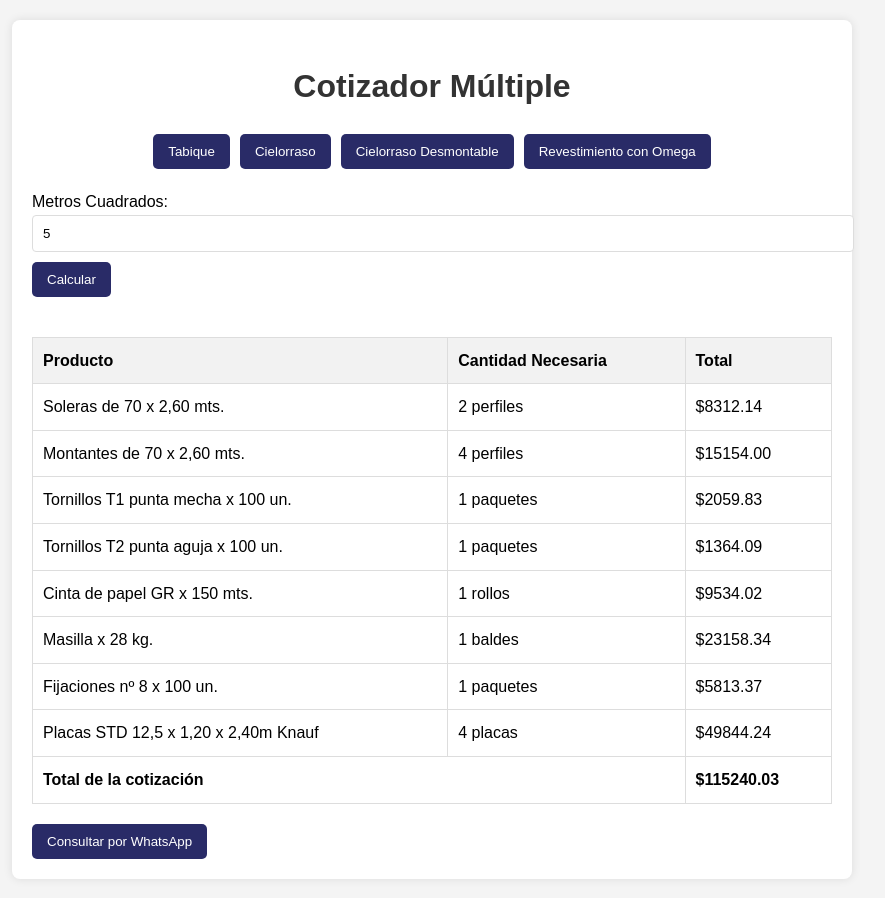
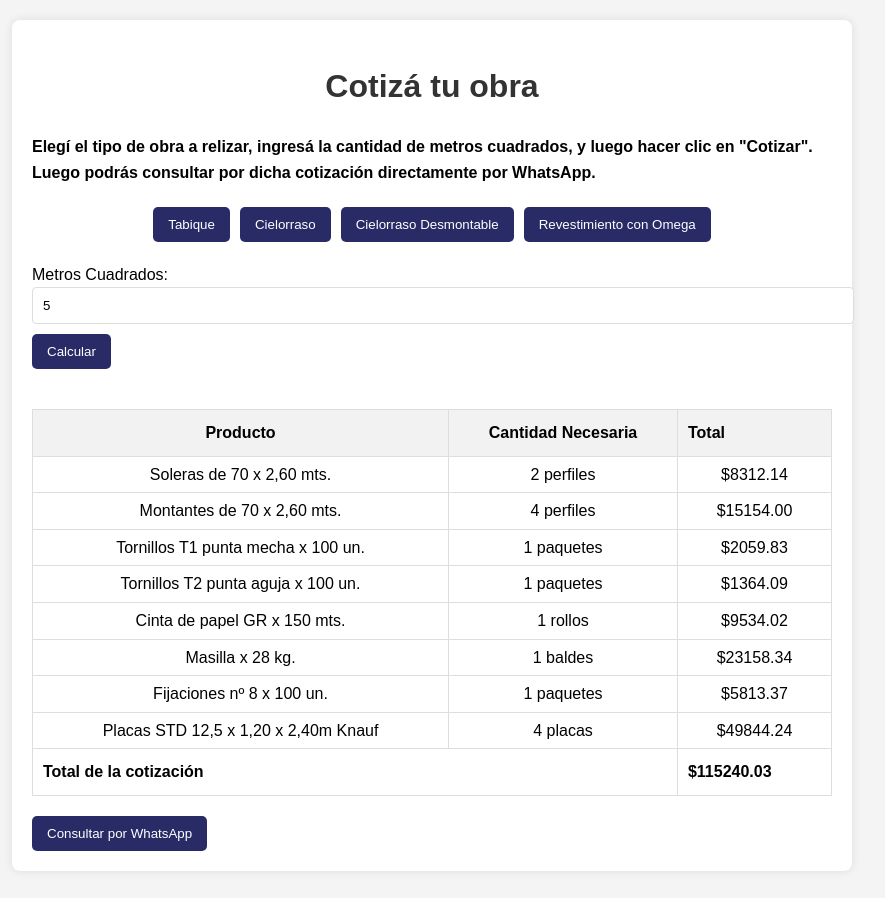
Before and after one commit to blucanus/cotizador, a plain HTML site: page envevido2.html in a window 1280 px wide. Both pictures are taken after typing "5" into the empty fields and a click on the button "Calcular". Shown: the whole page, without its empty margins (208-1093 px from the left). Drawn offline with Linux system fonts and the light colour scheme.

Commit message:
correcciones de cotización

```diff
--- a/envevido2.html
+++ b/envevido2.html
@@ -73,7 +73,7 @@
         display: block;
         margin-top: 20px;
       }
-      @media (max-width: 478px){
+      @media (max-width: 478px) {
         .cotizador-buttons {
           flex-wrap: wrap;
           flex-direction: column;
@@ -83,7 +83,12 @@
   </head>
   <body>
     <div class="container-cotizador">
-      <h1>Cotizador Múltiple</h1>
+      <h1>Cotizá tu obra</h1>
+      <h4>
+        Elegí el tipo de obra a relizar, ingresá la cantidad de metros
+        cuadrados, y luego hacer clic en "Cotizar". Luego podrás consultar por
+        dicha cotización directamente por WhatsApp.
+      </h4>
       <div id="cotizadorButtons" class="cotizador-buttons"></div>
       <div>
         <label for="metros">Metros Cuadrados:</label>
@@ -93,7 +98,7 @@
           placeholder="Ingrese metros cuadrados"
         />
       </div>
-      <button id="calcular" style="margin-bottom: 20px;">Calcular</button>
+      <button id="calcular" style="margin-bottom: 20px">Calcular</button>
       <div id="resultado"></div>
       <button id="whatsappButton" style="display: none">
         Consultar por WhatsApp
@@ -116,7 +121,7 @@
             },
             {
               producto: "Montantes de 70 x 2,60 mts.",
-              precio: 3788.50,
+              precio: 3788.5,
               cant_m2: 2,
               unidadMedida: "perfiles",
               metrosLinealesPorUnidad: 2.6,
@@ -178,7 +183,7 @@
             {
               producto: "Soleras de 35 x 2,60m",
               precio: 2760.66,
-                cant_m2: 1.30,
+              cant_m2: 1.3,
               unidadMedida: "perfiles",
               areaUnidad: 2.6,
               redondeo: "ceil",
@@ -218,7 +223,7 @@
             {
               producto: "Masilla x 28 kg.",
               precio: 23158.34,
-              cant_m2: 0.90,
+              cant_m2: 0.9,
               unidadMedida: "baldes",
               unidadesPorPaquete: 28,
               redondeo: "ceil",
@@ -232,7 +237,7 @@
               redondeo: "ceil",
             },
             {
-              producto: "Placas STD 9,5mm (1,20 x 2,40m)  Knauf",
+              producto: "Placas STD 9,5mm (1,20 x 2,40m) Knauf",
               precio: 12461.06,
               cant_m2: 1.05,
               unidadMedida: "placas",
@@ -284,7 +289,6 @@
               areaUnidad: 0.7442,
               redondeo: "ceil",
             },
-
           ],
         },
         {
@@ -295,7 +299,7 @@
               precio: 12098.12,
               cant_m2: 2.45,
               unidadMedida: "perfiles",
-                areaUnidad:2.6,
+              areaUnidad: 2.6,
               redondeo: "ceil",
             },
             {
@@ -317,7 +321,7 @@
             {
               producto: "Masilla x 28 kg.",
               precio: 23158.34,
-              cant_m2: 0.90,
+              cant_m2: 0.9,
               unidadMedida: "baldes",
               unidadesPorPaquete: 28,
               redondeo: "ceil",
@@ -381,7 +385,7 @@
         let totalCotizacion = 0;
         let resultadoHTML =
           /*"<table><tr><th>Producto</th><th>Cantidad Necesaria</th><th>Total</th><th>Acciones</th></tr>";*/
-          "<table><tr><th>Producto</th><th>Cantidad Necesaria</th><th>Total</th></tr>";
+          "<table><tr><th  style='padding: 5px 3px;  text-align:center; text-align:center;'>Producto</th><th style='padding: 5px 3px;  text-align:center;'>Cantidad Necesaria</th><th tyle='padding: 5px 3px;  text-align:center;'>Total</th></tr>";
 
         productosActuales.forEach((producto, index) => {
           const {
@@ -418,7 +422,7 @@
 
           /*  resultadoHTML += `
                     <tr>
-                        <td>${nombre}</td>
+                        <td style="">${nombre}</td>
                         <td>${cantidadFinal} ${producto.unidadMedida}</td>
                         <td>$${total.toFixed(2)}</td>
                         <td><button onclick="editarProducto(${index})">Editar</button></td>
@@ -427,9 +431,11 @@
         }); */
           resultadoHTML += `
                     <tr>
-                        <td>${nombre}</td>
-                        <td>${cantidadFinal} ${producto.unidadMedida}</td>
-                        <td>$${total.toFixed(2)}</td>
+                        <td style="padding: 5px 3px;  text-align:center;">${nombre}</td>
+                        <td style="padding: 5px 3px;  text-align:center;">${cantidadFinal} ${
+            producto.unidadMedida
+          }</td>
+                        <td style="padding: 5px 3px;  text-align:center;">$${total.toFixed(2)}</td>
 
                     </tr>
                 `;
```
Lines whose indentation alone changed are shown as unchanged.
